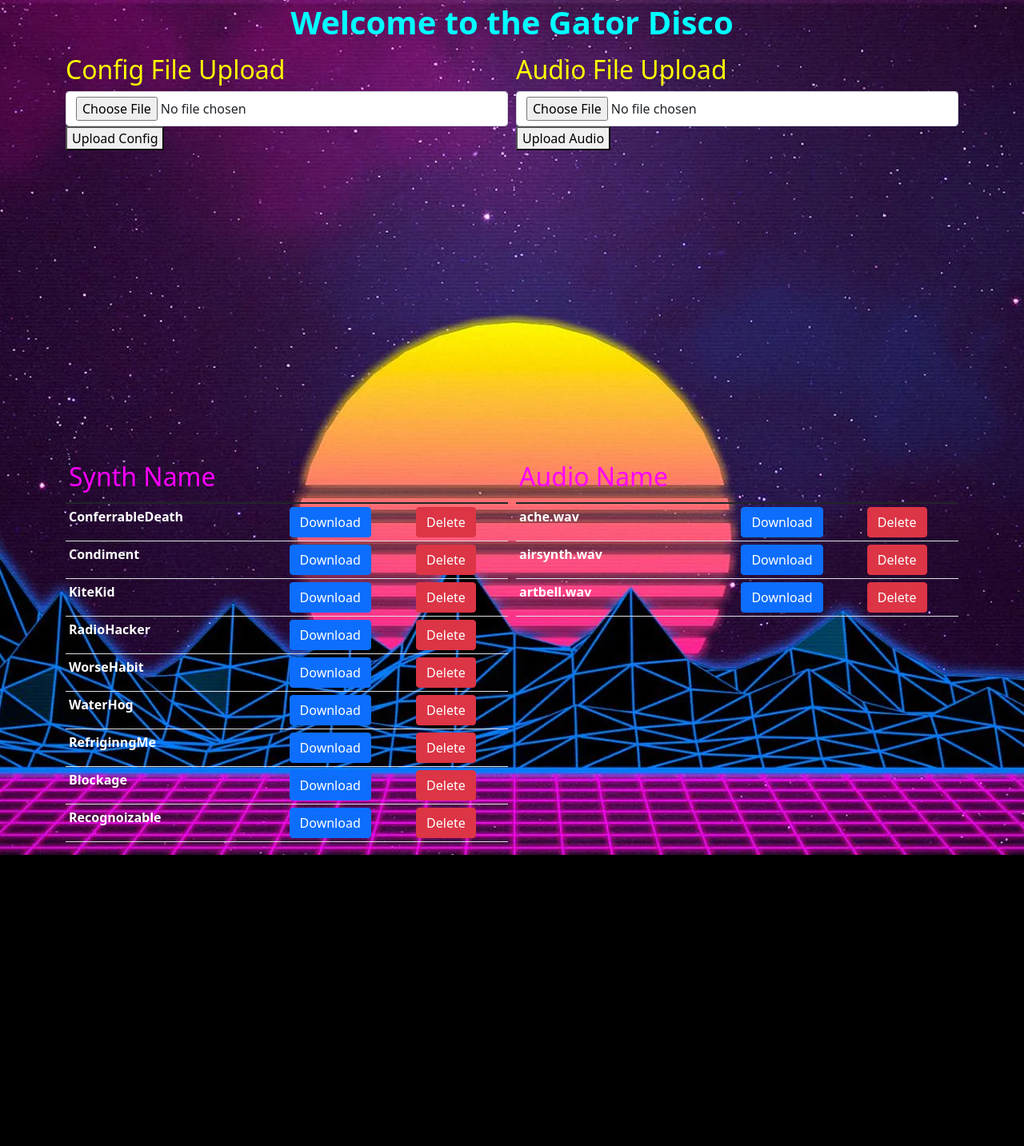
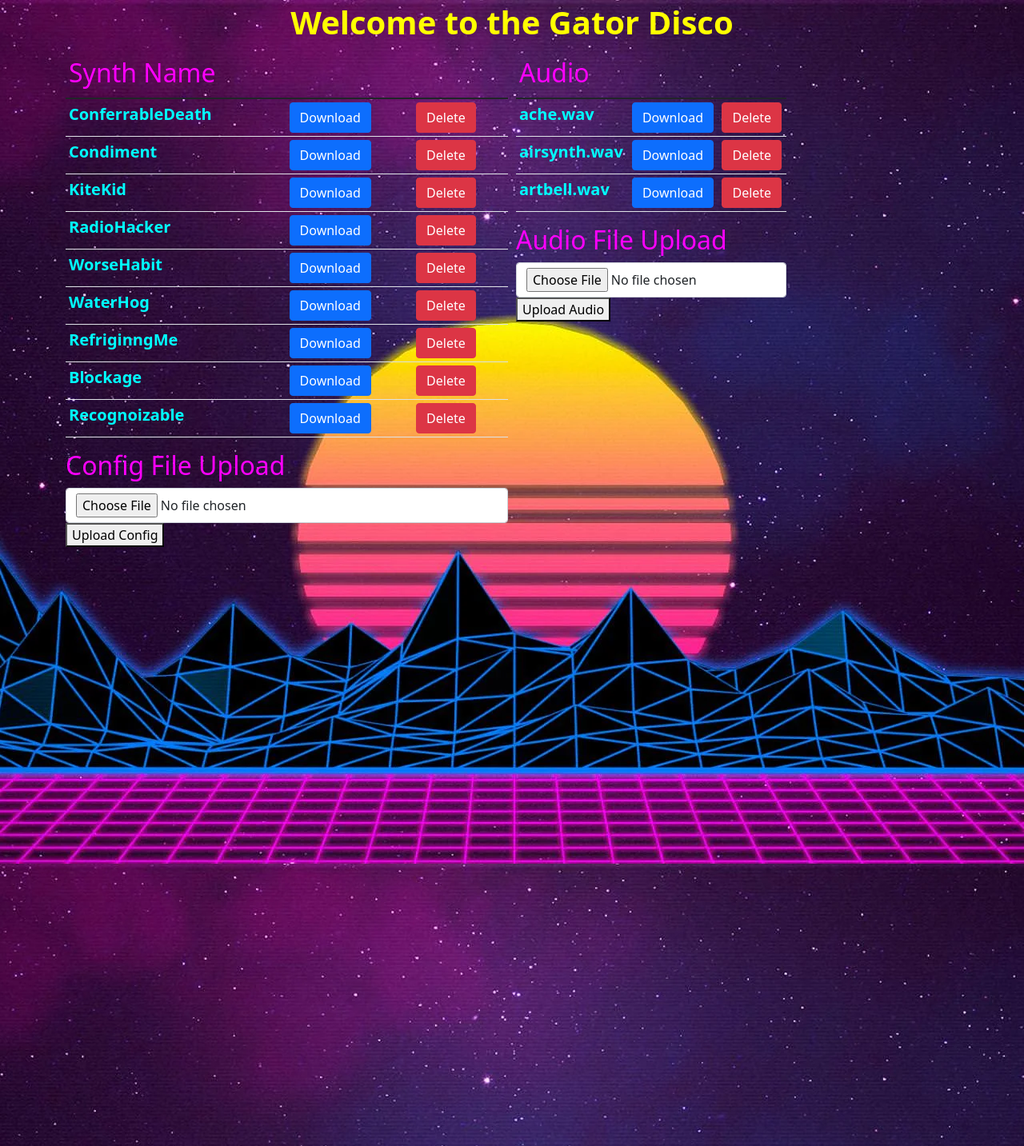
Before and after one commit to XavierJEsteve/GatorDisco, a Django app: page / in a window 1280 px wide. Shown: the whole page at 80% size. Before the commit the page ends 1069 px from the top, so only its background shows below. Run offline with Django 3.2, Linux system fonts and the light colour scheme; data comes from the database, SQL or seed files in the repository; both versions use the stored data as it was after the commit.

Commit message:
Demo ready

```diff
--- a/disco_server/disco_server/settings.py
+++ b/disco_server/disco_server/settings.py
@@ -38,6 +38,7 @@
     'django.contrib.sessions',
     'django.contrib.messages',
     'django.contrib.staticfiles',
+    'rest_framework',
 ]
 
 MIDDLEWARE = [
--- a/disco_server/fileshare/static/disco_server/cover.css
+++ b/disco_server/fileshare/static/disco_server/cover.css
@@ -36,7 +36,7 @@
  h1 {
   padding: .25rem 0;
   font-weight: 700;
-  color: cyan;
+  color: yellow;
   background-color: transparent;
   border-bottom: .25rem solid transparent;
   text-align: center;
@@ -50,24 +50,44 @@
   border-bottom: .25rem solid transparent;
 } */
 
-.container {
+.container-left {
+  display: grid;
+  grid-template-columns: 1fr 1fr;
+  grid-template-rows: 1fr 1fr;
+  gap: 10px 10px;
+}
+
+
+.container-left {
   display: grid;
   grid-template-columns: 1fr 1fr;
   grid-template-rows: 1fr 1fr;
   gap: 10px 10px;
   grid-template-areas:
-    "configFiles configUpload"
-    "audioUpload audioFiles";
+  " configFiles "
+  " configUpload";
+}
+.synthForm { grid-area: synthForm; }
+.synthFiles { grid-area: synthFiles; }
+
+.container-right {
+  display: grid;
+  grid-template-columns: 1fr 1fr;
+  grid-template-rows: 1fr 1fr;
+  gap: 10px 10px;
+  grid-template-areas:
+  "  audioFiles"
+  " audioUpload ";
 }
 .audioUpload { grid-area: audioUpload; }
-.synthForm { grid-area: synthForm; }
 .audioFiles { grid-area: audioFiles; }
-.synthFiles { grid-area: synthFiles; }
 
 
 .td-bright {
-  color: white;
+  color: cyan;
   font-weight: bold;
+  background-color:yellow;
+  font-size:20px;
 }
  .nav-masthead .nav-link {
   padding: .25rem 0;
--- a/disco_server/fileshare/urls.py
+++ b/disco_server/fileshare/urls.py
@@ -7,8 +7,10 @@
 
 urlpatterns = [
         path('audio/', views.upload_audio, name='upload_audio'),
-        path('delete_config/<synth_id>', views.delete_config, name='delete-config'),
+        path('delete_config/<config_id>', views.delete_config, name='delete-config'),
         path('delete_audio/<audio_id>', views.delete_audio, name='delete-audio'),
+        path('download_config/<config_id>', views.download_config, name='download-config'),
+
         path('', views.index, name='index')
 ]
 
--- a/disco_server/fileshare/views.py
+++ b/disco_server/fileshare/views.py
@@ -12,6 +12,9 @@
 from django.conf.urls.static import static
 from django.contrib.staticfiles.urls import staticfiles_urlpatterns
 from django.urls import path
+
+from django.core import serializers
+# from .serialize import ConfigSerializer
 
 
 # Create your views here.
@@ -87,6 +90,50 @@
         })
 
 def upload_config(request):
+        if request.method == 'POST':
+                configform = ConfigForm(request.POST, request.FILES)
+                if configform.is_valid():
+                        configform.save()
+                try:
+                        # Save audio file to media folder
+                        uploaded_file = request.FILES['file'] # Dictionary key is based on HTML form <input name=*****> \
+                        fs = FileSystemStorage()
+                        fs.save(uploaded_file.name, uploaded_file)
+                        print(uploaded_file.name, uploaded_file)
+                        # Save config file to db
+                        return redirect('index')
+
+                except MultiValueDictKeyError:
+                        print("Bad json file")
+        else:
+                audioform = AudioForm()
+
+        return render(request, 'upload_audio.html',{
+                'audioform': audioform
+        })
+
+def delete_audio(request, audio_id=None):
+        audio = AudioModel.objects.get(pk=audio_id)
+        audio.delete()
+        return redirect('index')
+
+def delete_config(request, config_id=None):
+        config = SynthModel.objects.get(pk=synth_id)
+        config.delete()
+        return redirect('index')
+
+def download_config(request, config_id=None):
+        config = ConfigModel.objects.filter(pk=config_id)
+        JSONSerializer = serializers.get_serializer("json")
+        json_serializer = JSONSerializer()
+        json_serializer.serialize(config)
+        data = json_serializer.getvalue()
+
+        response = HttpResponse(data,content_type='application/json')
+        response['Content-Disposition'] = ('attatchment; filename=gatorSynth.json')
+        return response
+
+def upload_config(request):
         ''' Area for uploading audio files'''
 
         if request.method == 'POST':
@@ -110,16 +157,3 @@
         return render(request, 'upload_audio.html',{
                 'audioform': audiofor0090m
         })
-
-def delete_config(request, synth_id=None):
-        config = SynthModel.objects.get(pk=synth_id)
-        config.delete()
-        return redirect('index')
-
-def delete_audio(request, audio_id=None):
-        config = AudioModel.objects.get(pk=audio_id)
-        config.delete()
-        return redirect('index')
-
-def download_config(request, synth_id=None):
-        return None
--- a/disco_server/templates/index.html
+++ b/disco_server/templates/index.html
@@ -2,10 +2,40 @@
 
 {% block content_index %}
 <div class="container">
+<div class="container-left">
 
+    <div class="configFiles">
+        <div class="table-responsive">
+        <table class= "table table-sm">
+            <thead class="thead-dark">
+                <tr>
+                    <th>
+                        <h2 style="color:magenta">Synth Name</h2>
+                    </th>
+                </tr>
+            </thead>
+            <tbody>
+                {% for config in config_rows %}
+                    <tr>
+                        <td class="td-bright">
+                            {{ config.name }}
+                        </td>
+                        <td>
+                            <!-- Needs a ref to file location -->
+                            <a href = "{% url 'download-config' config.id %}" class='btn btn-primary'> Download </a>
+                        </td>
+                        <td>
+                            <!-- Nees to sumit a POST to index for deletion (action) of file (id)  -->
+                            <a href = "{% url 'delete-config' config.id %}" class='btn btn-danger'> Delete </a>
+                        </td>
+                    </tr>
+                {% endfor %}
+            </tbody>
+        </table>
+    </div>
 
     <div class="configUpload">
-        <h2 style="color:yellow"> Config File Upload</h2>
+        <h2 style="color:magenta"> Config File Upload</h2>
         <form method="POST" enctype="multipart/form-data">
             {% csrf_token %}
             <div class="form-control">
@@ -16,19 +46,9 @@
             <button type="submit">Upload Config</button>
         </form>
     </div>
+</div>
 
-        <div class="AudioUpload">
-        <h2 style="color:yellow"> Audio File Upload</h2>
-        <form method="POST" enctype="multipart/form-data">
-            {% csrf_token %}
-            <div class="form-control">
-                <div class="form-group">
-                    {{ audioform.file }}
-                </div>
-            </div>
-            <button type="submit">Upload Audio</button>
-        </form>
-    </div>
+<div class="container-right">
 
     <div class="audioFiles">
         <div class="table-responsive">
@@ -36,7 +56,7 @@
             <thead class="thead-dark">
                 <tr>
                     <th>
-                        <h2 style="color:magenta"> Audio Name</h2>
+                        <h2 style="color:magenta"> Audio</h2>
                     </th>
                 </tr>
             </thead>
@@ -57,37 +77,19 @@
             </tbody>
         </table>
     </div>
+
+    <div class="AudioUpload">
+        <h2 style="color:magenta"> Audio File Upload</h2>
+        <form method="POST" enctype="multipart/form-data">
+            {% csrf_token %}
+            <div class="form-control">
+                <div class="form-group">
+                    {{ audioform.file }}
+                </div>
+            </div>
+            <button type="submit">Upload Audio</button>
+        </form>
     </div>
-
-    <div class="configFiles">
-        <div class="table-responsive">
-        <table class= "table table-sm">
-            <thead class="thead-dark">
-                <tr>
-                    <th>
-                        <h2 style="color:magenta">Synth Name</h2>
-                    </th>
-                </tr>
-            </thead>
-            <tbody>
-                {% for config in config_rows %}
-                    <tr>
-                        <td class="td-bright">
-                            {{ config.name }}
-                        </td>
-                        <td>
-                            <!-- Needs a ref to file location -->
-                            <button class='btn btn-primary' name="download_button"> Download</button>
-                        </td>
-                        <td>
-                            <!-- Nees to sumit a POST to index for deletion (action) of file (id)  -->
-                            <a href = "{% url 'delete-config' synth.id %}" class='btn btn-danger'> Delete </a>
-                        </td>
-                    </tr>
-                {% endfor %}
-            </tbody>
-        </table>
-    </div>
-
+</div>
 </div>
 {% endblock %}
```
Also changed, not shown: disco_server/fileshare/serilalize.py (added, +12 -0 lines), disco_server/dbspot/gdiscoDb.sqlite3, 2 other files.
